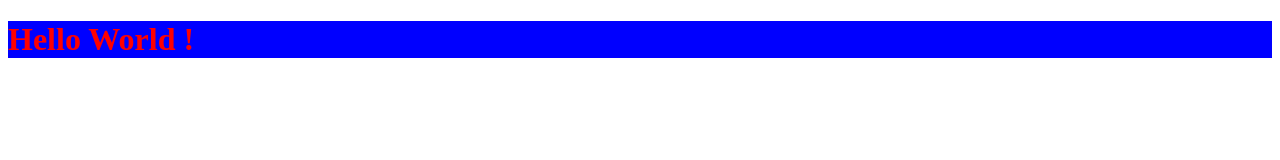
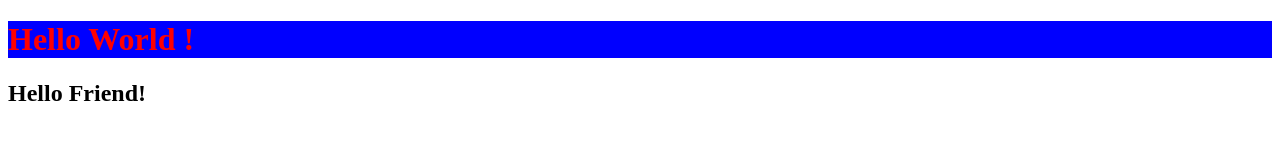
Before and after one commit to Parthiv1211/testing, a plain HTML site: page index.html in a window 1280 px wide. Drawn offline with Linux system fonts and the light colour scheme.

Commit message:
add <h2>

```diff
--- a/index.html
+++ b/index.html
@@ -9,5 +9,6 @@
 </head>
 <body>
      <h1>Hello World !</h1>
+     <h2>Hello Friend!</h2>
 </body>
 </html>
```
